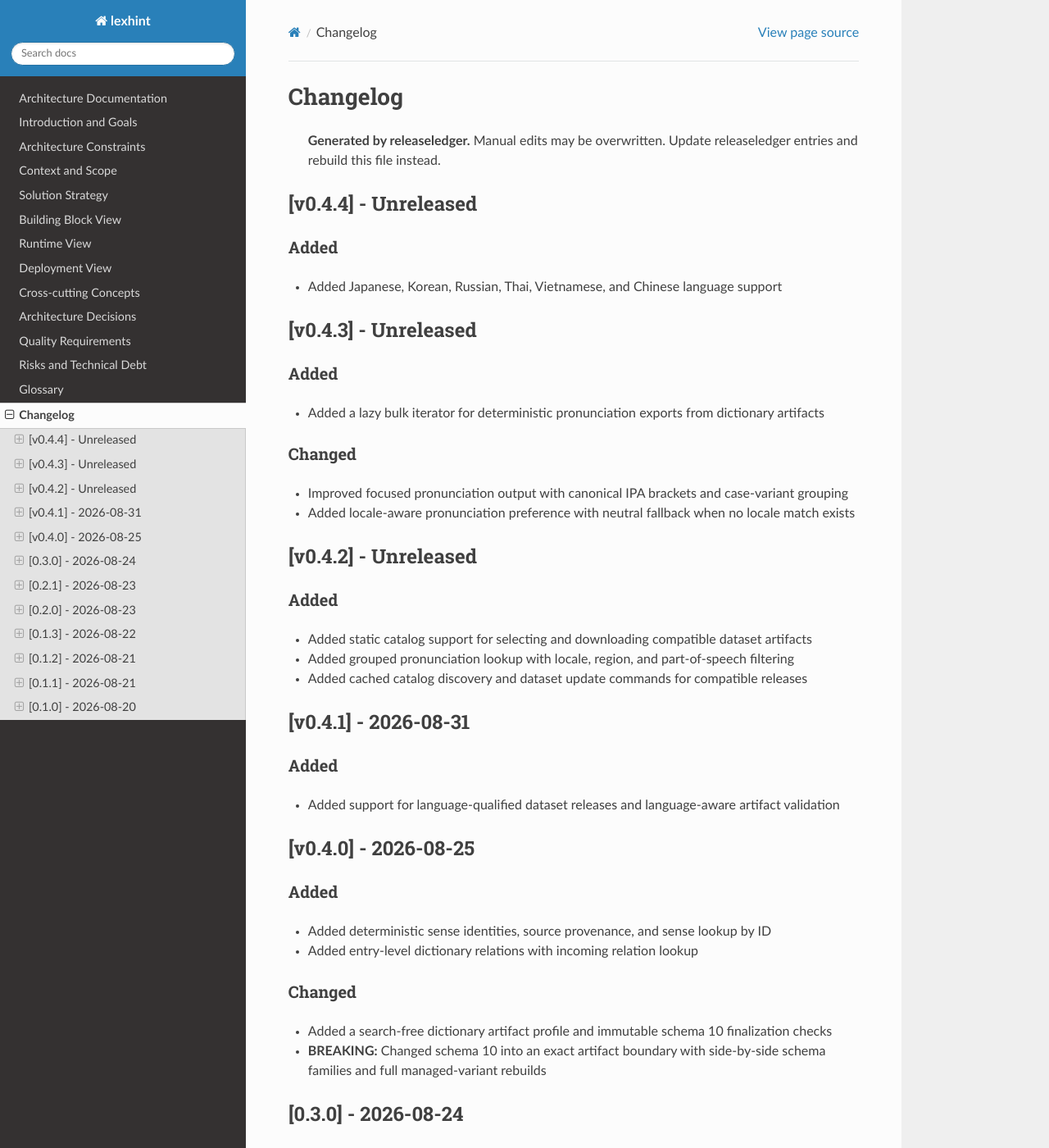
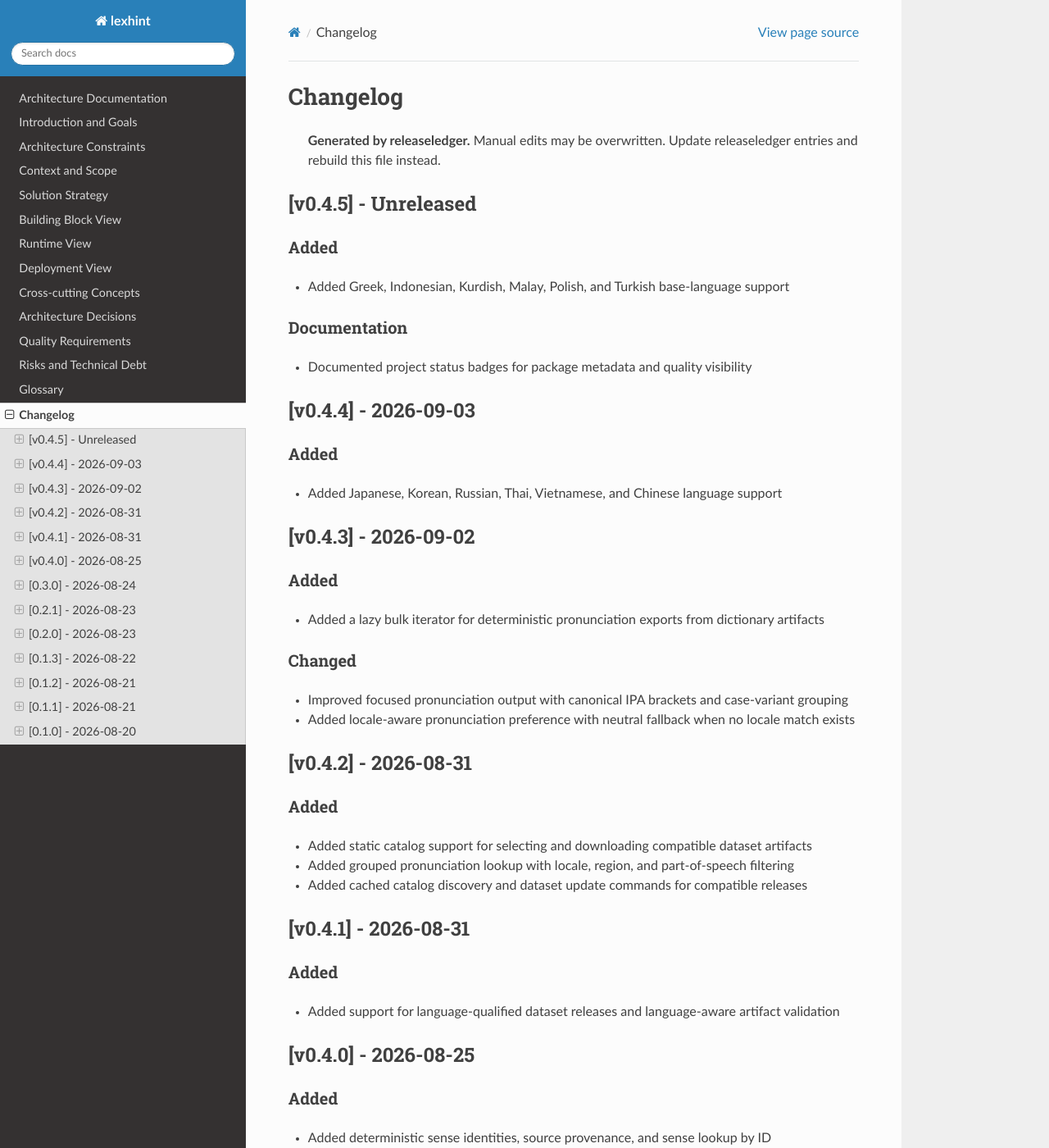
Before and after one commit to buchwandler/lexhint, a Sphinx documentation site: the page built from docs/changelog.md, in a window 1280 px wide and 1400 px high. Shown: the whole window at 82% size. Built offline with Sphinx 7.4.7 and the Read the Docs theme 3.1.0, drawn with Linux system fonts in a browser that asks for light colours.

Commit message:
doc: changelog

```diff
--- a/docs/changelog.md
+++ b/docs/changelog.md
@@ -2,7 +2,19 @@
 
 > **Generated by releaseledger.** Manual edits may be overwritten. Update releaseledger entries and rebuild this file instead.
 
-## [v0.4.4] - Unreleased
+## [v0.4.5] - Unreleased
+
+### Added
+
+- Added Greek, Indonesian, Kurdish, Malay, Polish, and Turkish base-language support
+
+### Documentation
+
+- Documented project status badges for package metadata and quality visibility
+
+<!-- generated by releaseledger -->
+
+## [v0.4.4] - 2026-09-03
 
 ### Added
 
@@ -10,7 +22,7 @@
 
 <!-- generated by releaseledger -->
 
-## [v0.4.3] - Unreleased
+## [v0.4.3] - 2026-09-02
 
 ### Added
 
@@ -23,7 +35,7 @@
 
 <!-- generated by releaseledger -->
 
-## [v0.4.2] - Unreleased
+## [v0.4.2] - 2026-08-31
 
 ### Added
 
```
Also changed, not shown: DATA_SOURCES.md (+5 -3 lines), .ledger/releaseledger/data/ledgers/main/releases/v0.4.2/release.md, .ledger/releaseledger/data/ledgers/main/releases/v0.4.3/release.md, .ledger/releaseledger/data/ledgers/main/releases/v0.4.4/release.md, .ledger/releaseledger/data/ledgers/main/releases/v0.4.5/entries/entry-0001.md (added), .ledger/releaseledger/data/ledgers/main/releases/v0.4.5/entries/entry-0002.md (added), .ledger/releaseledger/data/ledgers/main/releases/v0.4.5/release.md (added), 4 other files.
